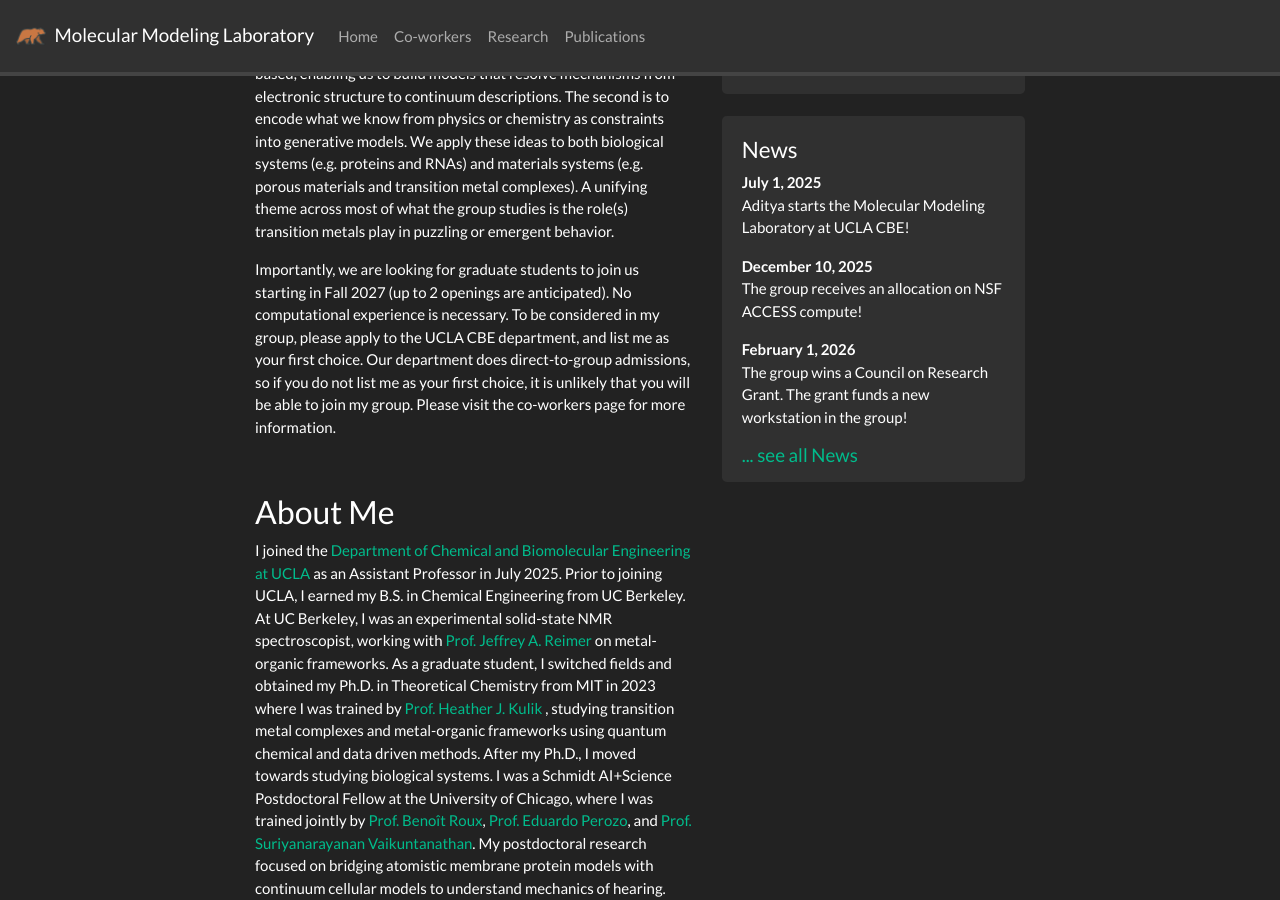
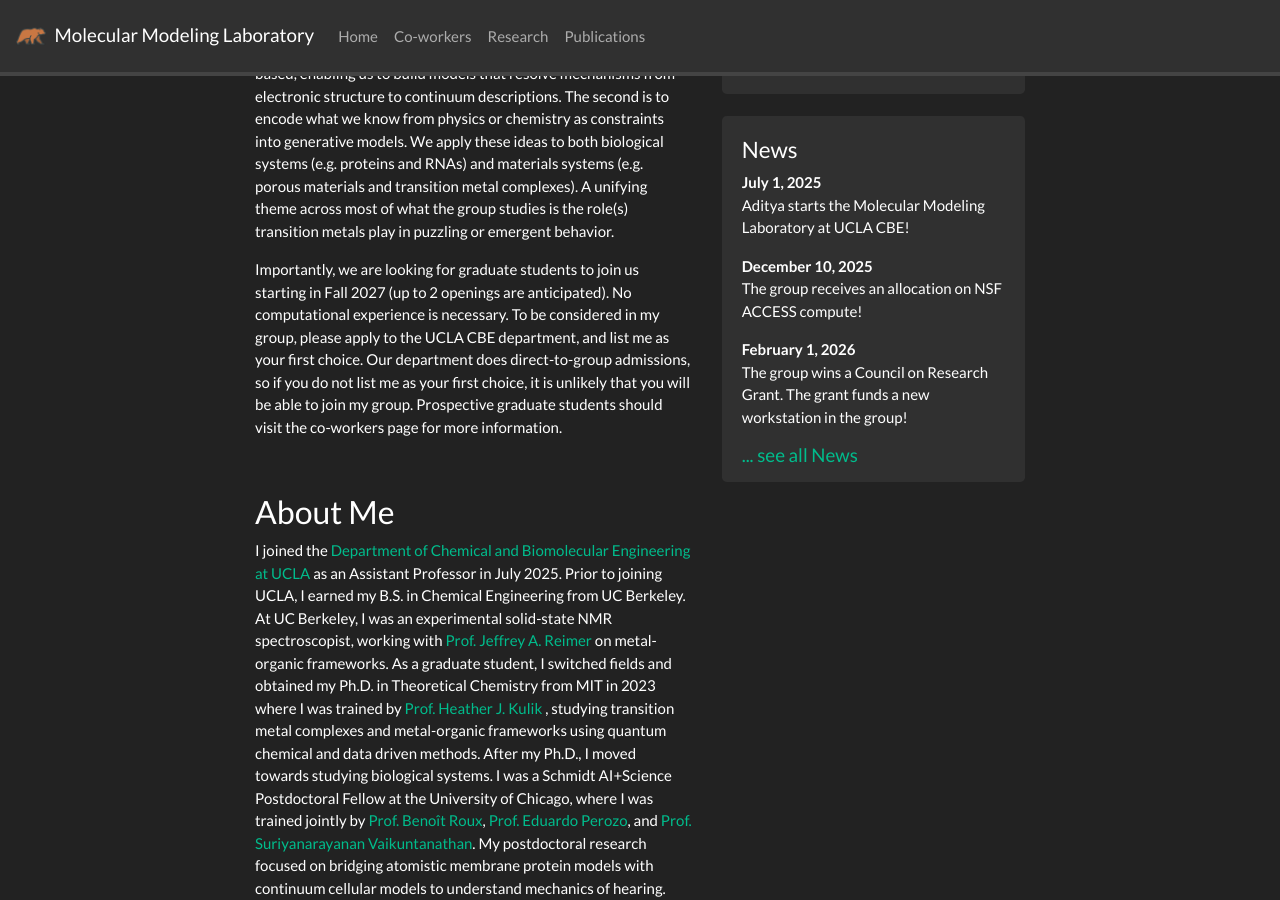
Before and after one commit to adityanandy/adityanandy.github.io, a Jekyll site: the page built from _pages/home.md, in a window 1280 px wide and 900 px high, scrolled down 360 px. Built offline with Jekyll 4.4.1, drawn with Linux system fonts in a browser that asks for light colours; nearby versions of some CDN libraries; a style sheet for code colours, icons or effects is not loaded.

Commit message:
Revise graduate student application information
Updated text for prospective graduate students regarding application process and information.

```diff
--- a/_pages/home.md
+++ b/_pages/home.md
@@ -13,7 +13,7 @@ I am a theorist and computationalist. My interests lie in understanding how mate
 
 We take two distinct approaches in our work. The first is physics-based, enabling us to build models that resolve mechanisms from electronic structure to continuum descriptions. The second is to encode what we know from physics or chemistry as constraints into generative models. We apply these ideas to both biological systems (e.g. proteins and RNAs) and materials systems (e.g. porous materials and transition metal complexes). A unifying theme across most of what the group studies is the role(s) transition metals play in puzzling or emergent behavior.
 
-Importantly, we are looking for graduate students to join us starting in Fall 2027 (up to 2 openings are anticipated). No computational experience is necessary. To be considered in my group, please apply to the UCLA CBE department, and list me as your first choice. Our department does direct-to-group admissions, so if you do not list me as your first choice, it is unlikely that you will be able to join my group. Please visit the co-workers page for more information.
+Importantly, we are looking for graduate students to join us starting in Fall 2027 (up to 2 openings are anticipated). No computational experience is necessary. To be considered in my group, please apply to the UCLA CBE department, and list me as your first choice. Our department does direct-to-group admissions, so if you do not list me as your first choice, it is unlikely that you will be able to join my group. Prospective graduate students should visit the co-workers page for more information.
 <!-- In particular, I think about how interactions at small length scales may lead to emergent or governing behavior at large length scales. -->
 
 <!-- <div class="container">
```
